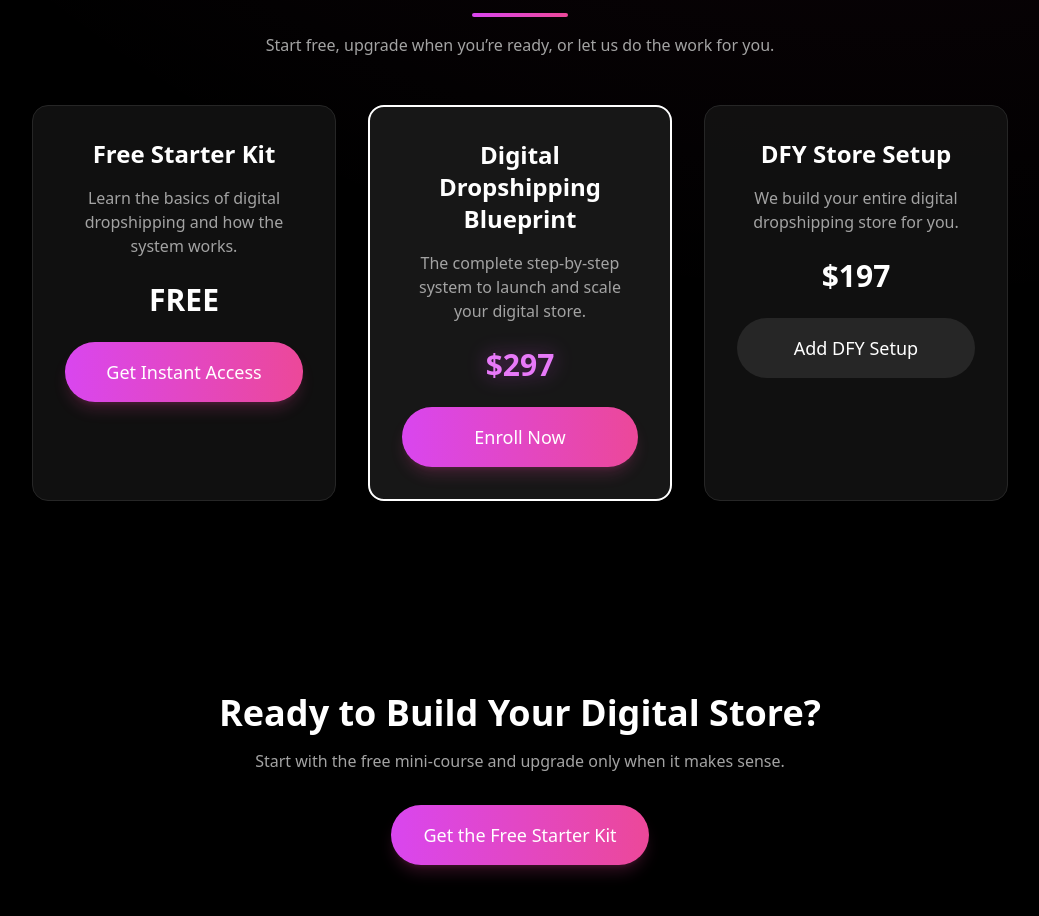
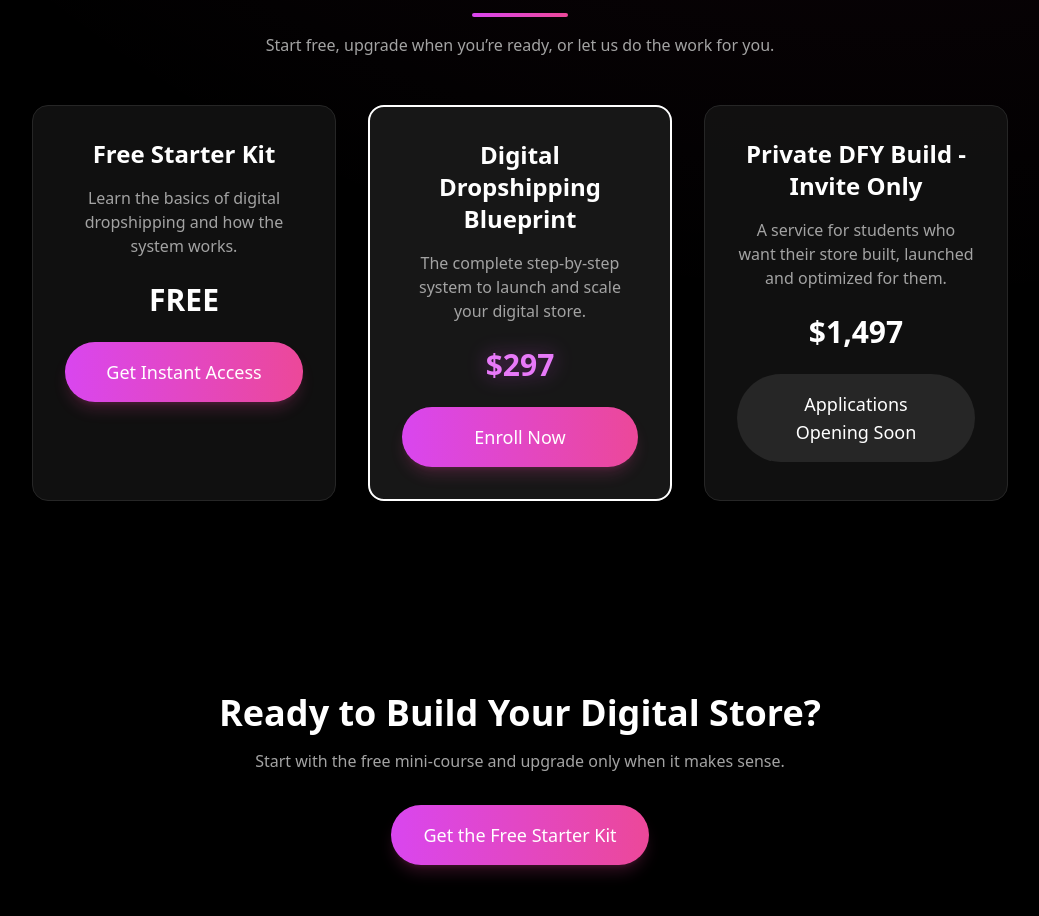
Before and after one commit to ChrisDigital24/digital-dropshipping-blueprint, a Next.js app: page / in a window 1280 px wide. Shown: the part 1540-2456 px from the top of the page, without its empty margins (120-1159 px from the left). Built offline with nearby package versions, Linux system fonts and the light colour scheme.

Commit message:
Update DFY Store Setup to Private DFY Build

```diff
--- a/pages/index.jsx
+++ b/pages/index.jsx
@@ -271,13 +271,13 @@ className="reveal px-6 py-24 max-w-6xl mx-auto text-center">
 
             <div className="bg-neutral-900/70 border border-neutral-800 rounded-2xl">
               <div className="p-8">
-                <h3 className="text-2xl font-semibold">DFY Store Setup</h3>
+                <h3 className="text-2xl font-semibold">Private DFY Build - Invite Only</h3>
                 <p className="mt-4 text-neutral-400">
-                  We build your entire digital dropshipping store for you.
+                  A service for students who want their store built, launched and optimized for them.
                 </p>
-                <p className="mt-6 text-3xl font-bold">$197</p>
+                <p className="mt-6 text-3xl font-bold">$1,497</p>
                 <Button variant="secondary" className="mt-6 w-full">
-                  Add DFY Setup
+                  Applications Opening Soon
                 </Button>
               </div>
             </div>
```
